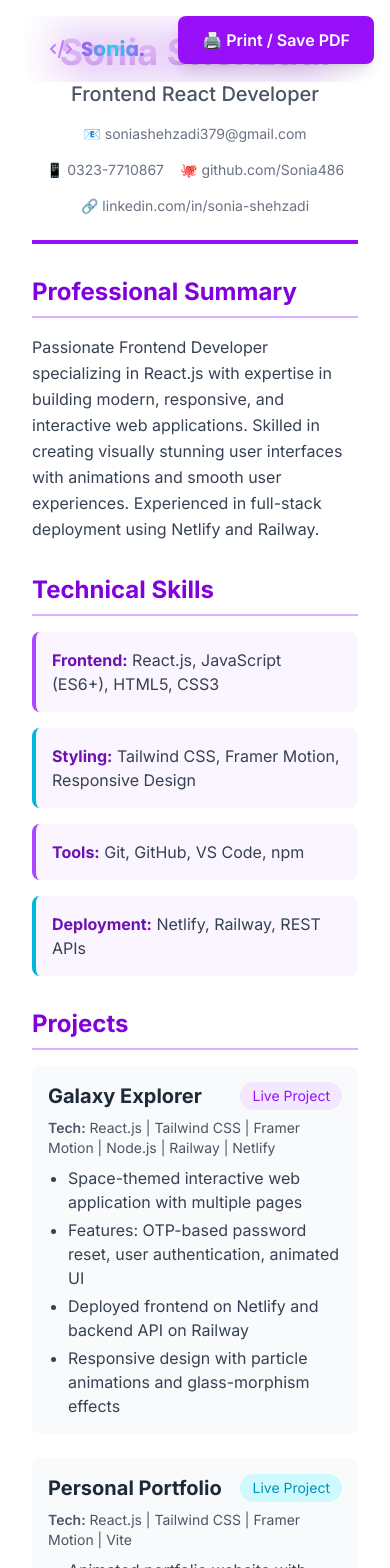
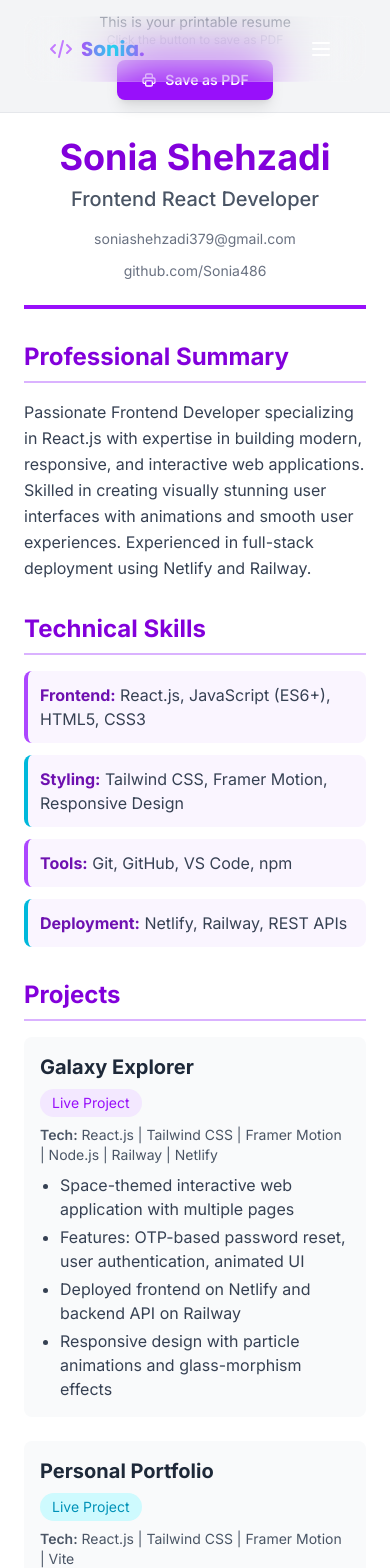
Before and after one commit to Sonia486/Portfolio, a React (Vite) app: page /resume-print in a window 390 px wide. Shown: the top 1568 px of the page. Built offline with nearby package versions, Linux system fonts and the light colour scheme.

Commit message:
fix: responsive print button design

```diff
--- a/src/pages/ResumePrint.jsx
+++ b/src/pages/ResumePrint.jsx
@@ -2,7 +2,6 @@ import { useEffect } from 'react'
 
 export default function ResumePrint() {
 
-  // Page load hone pe 1 second baad print dialog khule
   useEffect(() => {
     const timer = setTimeout(() => {
       window.print()
@@ -11,25 +10,44 @@ export default function ResumePrint() {
   }, [])
 
   return (
-    <div className="min-h-screen bg-white text-gray-900 p-8 md:p-12 max-w-4xl mx-auto relative">
+    <div className="min-h-screen bg-white text-gray-900 relative">
 
-      {/* Print Button - PDF mein nahi dikhega */}
+      {/* ✅ RESPONSIVE PRINT BUTTON */}
+      <div className="print:hidden bg-gray-100 border-b border-gray-200 px-4 py-3 md:px-8 md:py-4">
+        <div className="max-w-4xl mx-auto flex flex-col sm:flex-row items-center justify-between gap-3">
+
+          <div className="text-center sm:text-left">
+            <p className="text-sm text-gray-600">
+               This is your printable resume
+            </p>
+            <p className="text-xs text-gray-400">
+              Click the button to save as PDF
+            </p>
+          </div>
+
           <button
             onClick={() => window.print()}
-        className="fixed top-4 right-4 bg-purple-600 text-white px-6 py-3 rounded-lg font-semibold shadow-lg hover:bg-purple-700 transition-colors print:hidden z-50"
+            className="bg-purple-600 hover:bg-purple-700 text-white px-6 py-2.5 rounded-lg font-semibold text-sm shadow-lg hover:shadow-xl transition-all flex items-center gap-2 whitespace-nowrap"
           >
-        🖨️ Print / Save PDF
+            <svg className="w-4 h-4" fill="none" stroke="currentColor" viewBox="0 0 24 24" strokeWidth="2">
+              <path strokeLinecap="round" strokeLinejoin="round" d="M17 17h2a2 2 0 002-2v-4a2 2 0 00-2-2H5a2 2 0 00-2 2v4a2 2 0 002 2h2m2 4h6a2 2 0 002-2v-4a2 2 0 00-2-2H9a2 2 0 00-2 2v4a2 2 0 002 2zm8-12V5a2 2 0 00-2-2H9a2 2 0 00-2 2v4h10z"/>
+            </svg>
+            Save as PDF
           </button>
+
+        </div>
+      </div>
+
+      {/* Resume Content */}
+      <div className="p-6 md:p-12 max-w-4xl mx-auto">
 
         {/* Header */}
         <div className="text-center border-b-4 border-purple-600 pb-6 mb-8">
           <h1 className="text-4xl md:text-5xl font-bold text-purple-700">Sonia Shehzadi</h1>
           <p className="text-xl text-gray-600 mt-2 font-medium">Frontend React Developer</p>
-        <div className="flex flex-wrap justify-center gap-4 mt-4 text-sm text-gray-500">
-          <span>📧 soniashehzadi379@gmail.com</span>
-          <span>📱 0323-7710867</span>
-          <span>🐙 github.com/Sonia486</span>
-          <span>🔗 linkedin.com/in/sonia-shehzadi</span>
+          <div className="flex flex-wrap justify-center gap-3 md:gap-4 mt-4 text-sm text-gray-500">
+            <span> soniashehzadi379@gmail.com</span>
+            <span> github.com/Sonia486</span>
           </div>
         </div>
 
@@ -51,20 +69,20 @@ export default function ResumePrint() {
           <h2 className="text-2xl font-bold text-purple-700 border-b-2 border-purple-300 pb-2 mb-4">
             Technical Skills
           </h2>
-        <div className="grid grid-cols-1 md:grid-cols-2 gap-4">
-          <div className="bg-purple-50 p-4 rounded-lg border-l-4 border-purple-500">
+          <div className="grid grid-cols-1 md:grid-cols-2 gap-3">
+            <div className="bg-purple-50 p-3 rounded-lg border-l-4 border-purple-500">
               <span className="font-bold text-purple-800">Frontend:</span>
               <span className="text-gray-700"> React.js, JavaScript (ES6+), HTML5, CSS3</span>
             </div>
-          <div className="bg-purple-50 p-4 rounded-lg border-l-4 border-cyan-500">
+            <div className="bg-purple-50 p-3 rounded-lg border-l-4 border-cyan-500">
               <span className="font-bold text-purple-800">Styling:</span>
               <span className="text-gray-700"> Tailwind CSS, Framer Motion, Responsive Design</span>
             </div>
-          <div className="bg-purple-50 p-4 rounded-lg border-l-4 border-purple-500">
+            <div className="bg-purple-50 p-3 rounded-lg border-l-4 border-purple-500">
               <span className="font-bold text-purple-800">Tools:</span>
               <span className="text-gray-700"> Git, GitHub, VS Code, npm</span>
             </div>
-          <div className="bg-purple-50 p-4 rounded-lg border-l-4 border-cyan-500">
+            <div className="bg-purple-50 p-3 rounded-lg border-l-4 border-cyan-500">
               <span className="font-bold text-purple-800">Deployment:</span>
               <span className="text-gray-700"> Netlify, Railway, REST APIs</span>
             </div>
@@ -78,9 +96,9 @@ export default function ResumePrint() {
           </h2>
 
           <div className="mb-6 bg-gray-50 p-4 rounded-lg">
-          <div className="flex justify-between items-start mb-2">
+            <div className="flex flex-col sm:flex-row justify-between items-start mb-2 gap-2">
               <h3 className="text-xl font-bold text-gray-800">Galaxy Explorer</h3>
-            <span className="text-sm text-purple-600 bg-purple-100 px-3 py-1 rounded-full">Live Project</span>
+              <span className="text-sm text-purple-600 bg-purple-100 px-3 py-1 rounded-full whitespace-nowrap">Live Project</span>
             </div>
             <p className="text-gray-600 text-sm mb-2">
               <span className="font-semibold">Tech:</span> React.js | Tailwind CSS | Framer Motion | Node.js | Railway | Netlify
@@ -94,9 +112,9 @@ export default function ResumePrint() {
           </div>
 
           <div className="mb-6 bg-gray-50 p-4 rounded-lg">
-          <div className="flex justify-between items-start mb-2">
+            <div className="flex flex-col sm:flex-row justify-between items-start mb-2 gap-2">
               <h3 className="text-xl font-bold text-gray-800">Personal Portfolio</h3>
-            <span className="text-sm text-cyan-600 bg-cyan-100 px-3 py-1 rounded-full">Live Project</span>
+              <span className="text-sm text-cyan-600 bg-cyan-100 px-3 py-1 rounded-full whitespace-nowrap">Live Project</span>
             </div>
             <p className="text-gray-600 text-sm mb-2">
               <span className="font-semibold">Tech:</span> React.js | Tailwind CSS | Framer Motion | Vite
@@ -115,12 +133,12 @@ export default function ResumePrint() {
             Education
           </h2>
           <div className="bg-purple-50 p-4 rounded-lg">
-          <div className="flex justify-between items-start">
+            <div className="flex flex-col sm:flex-row justify-between items-start gap-2">
               <div>
                 <h3 className="font-bold text-lg text-gray-800">Bachelor of Science in Computer Science</h3>
                 <p className="text-gray-600">University Name</p>
               </div>
-            <span className="text-sm text-purple-600 bg-white px-3 py-1 rounded-full border border-purple-200">
+              <span className="text-sm text-purple-600 bg-white px-3 py-1 rounded-full border border-purple-200 whitespace-nowrap">
                 2022 - 2026
               </span>
             </div>
@@ -151,5 +169,6 @@ export default function ResumePrint() {
         </div>
 
       </div>
+    </div>
   )
 }
```
Lines whose indentation alone changed are shown as unchanged.
